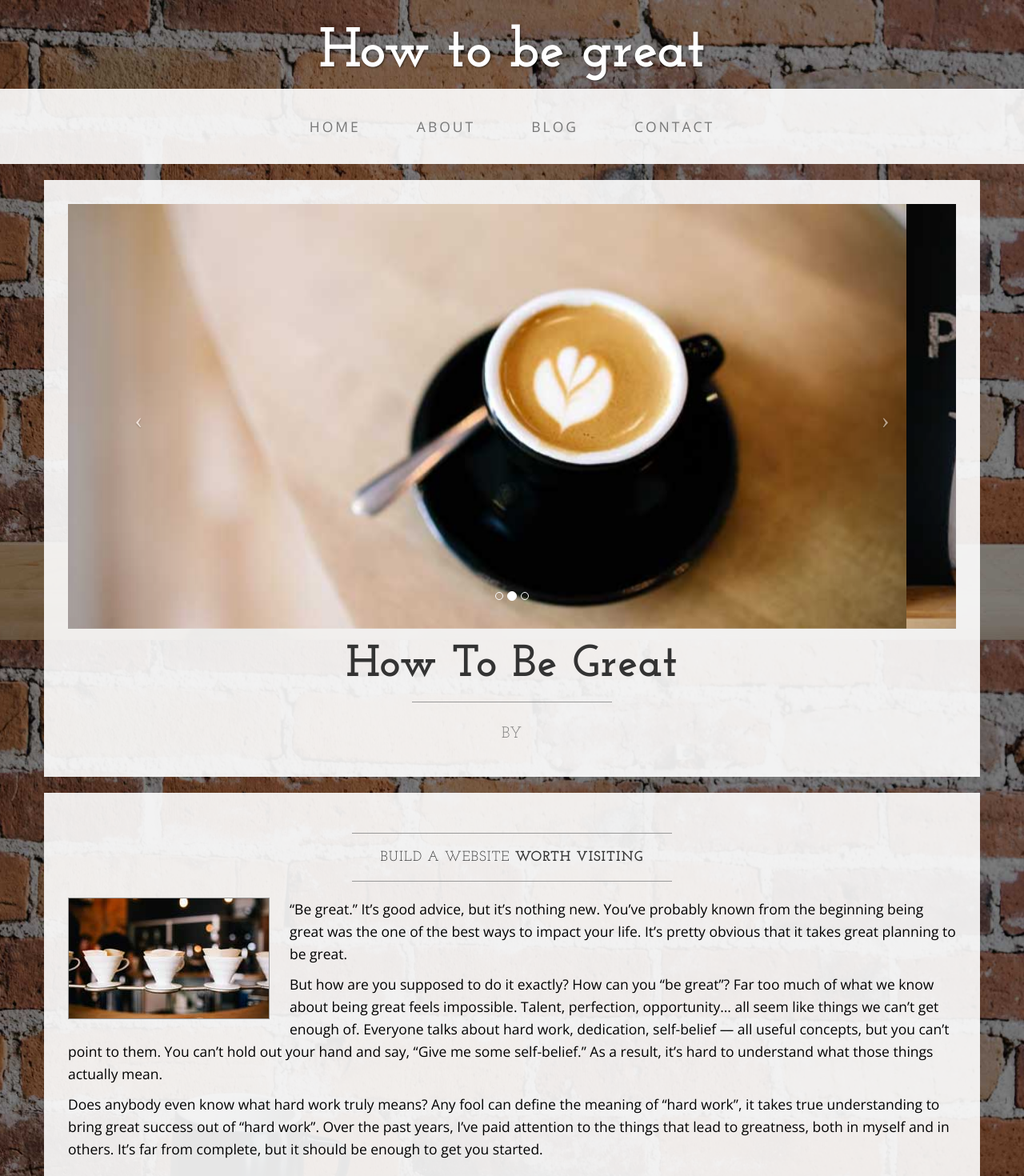
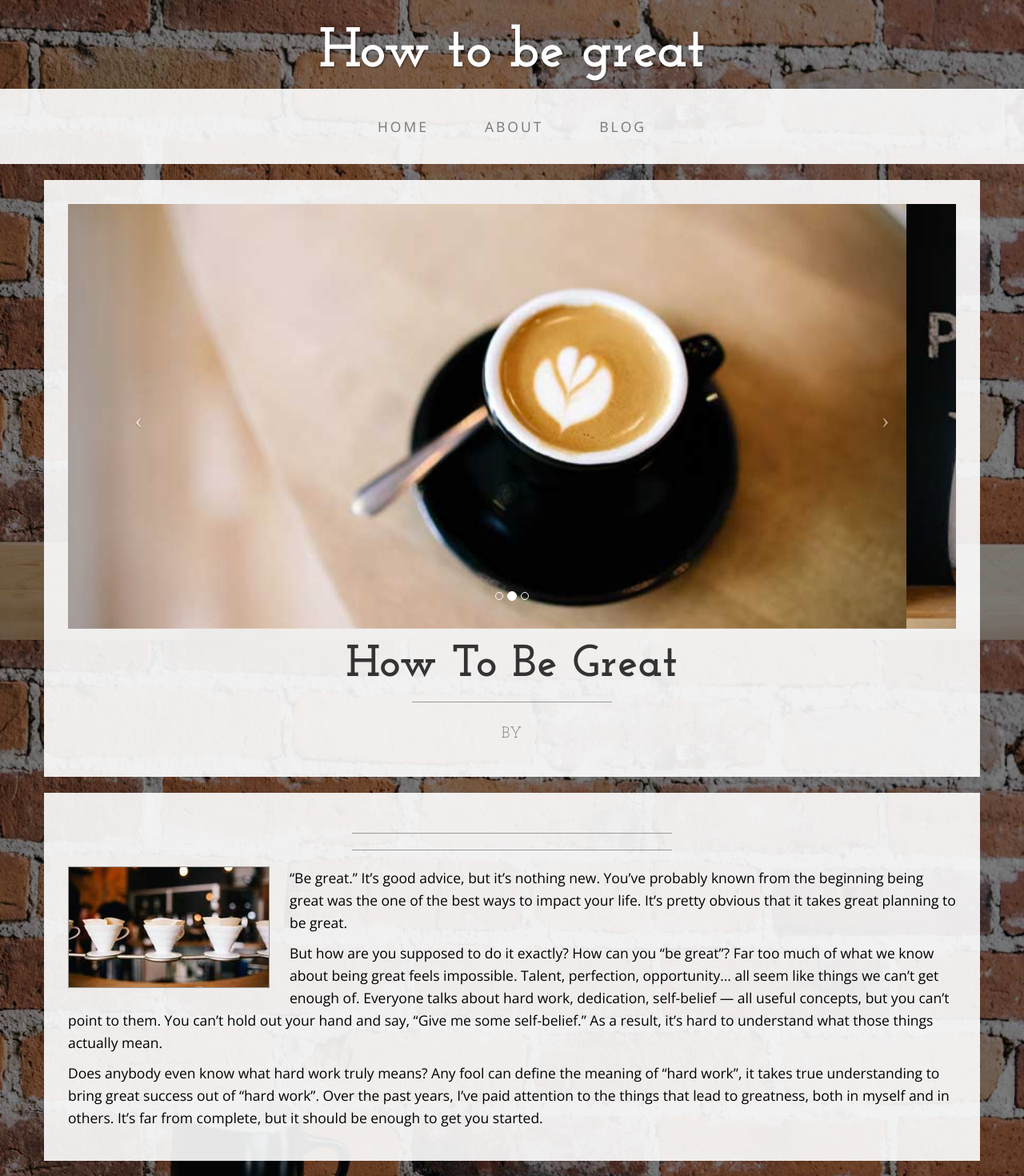
Before and after one commit to pauljohnrabang/proposal2.github.io, a plain HTML site: page index.html in a window 1280 px wide. Shown: the top 1470 px of the page at 80% size. Drawn offline with nearby package versions, Linux system fonts and the light colour scheme.

Commit message:
Update index.html

```diff
--- a/index.html
+++ b/index.html
@@ -61,7 +61,7 @@
                         <a href="blog.html">Blog</a>
                     </li>
                     <li>
-                        <a href="contact.html">Contact</a>
+
                     </li>
                 </ul>
             </div>
@@ -122,8 +122,8 @@
             <div class="box">
                 <div class="col-lg-12">
                     <hr>
-                    <h2 class="intro-text text-center">Build a website
-                        <strong>worth visiting</strong>
+                    <h2 class="intro-text text-center">
+                        <strong> </strong>
                     </h2>
                     <hr>
                     <img class="img-responsive img-border img-left" src="img/intro-pic.jpg" alt="">
```
